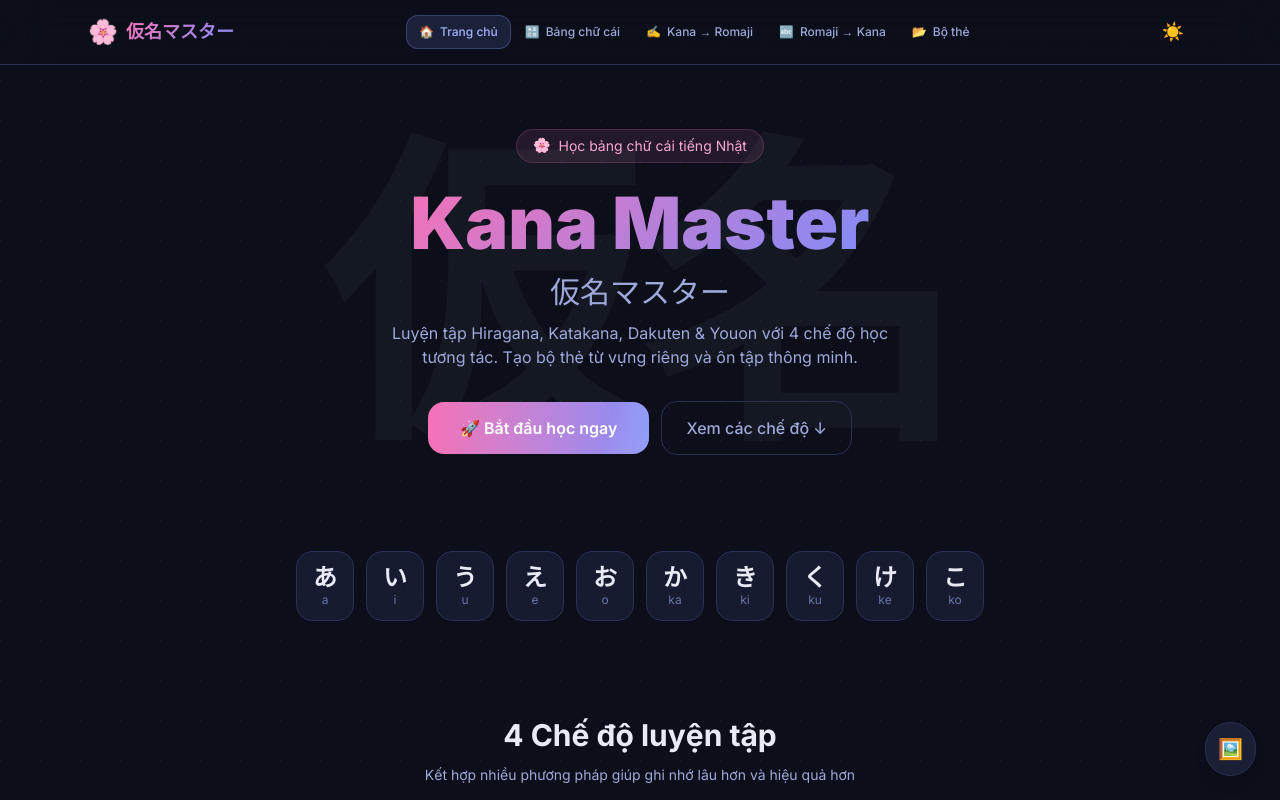
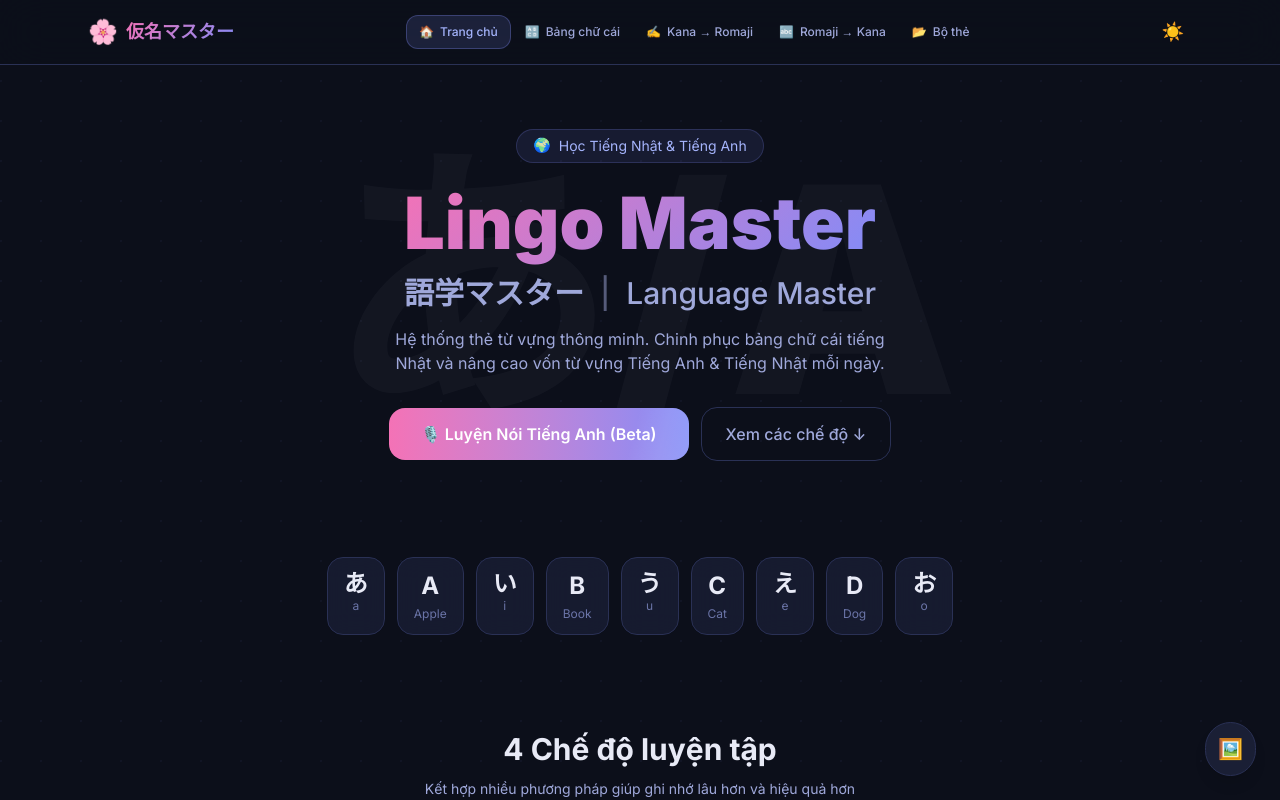
Before and after one commit to nguyencongtrung2001/Learn-Japan, a Next.js app: page / in a window 1280 px wide. Shown: the top 800 px of the page. Built offline with nearby package versions, Linux system fonts and the light colour scheme.

Commit message:
feat: implement interactive quiz engine with multi-level progression and random floating-card speaking game

```diff
--- a/app/folders/[id]/quiz/page.tsx
+++ b/app/folders/[id]/quiz/page.tsx
@@ -181,6 +181,8 @@ export default function QuizPage() {
       let options: string[] | undefined;
       let scrambleTiles: string[] | undefined;
 
+      const formatJPOption = (c: any) => c.kanji ? `${c.kanji} (${c.kana})` : (c.kana || "");
+
       if (levelType === "abcd-jp-vn") {
         // JP → VN or EN → VN: show term/kana, pick meaning
         const correct = card.meaning;
@@ -190,17 +192,17 @@ export default function QuizPage() {
         options = shuffleArray([correct, ...wrongs]);
       } else if (levelType === "abcd-vn-jp") {
         // VN → JP: show meaning, pick kana/kanji
-        const correct = card.term || card.kanji || card.kana || "";
+        const correct = card.term || formatJPOption(card);
         const wrongs = shuffleArray(allCardsList.filter((c) => c.id !== card.id))
           .slice(0, 3)
-          .map((c) => c.term || c.kanji || c.kana || "");
+          .map((c) => c.term || formatJPOption(c));
         options = shuffleArray([correct, ...wrongs]);
       } else if (levelType === "audio-select") {
         // Audio → select correct word
-        const correct = card.term || card.kanji || card.kana || "";
+        const correct = card.term || formatJPOption(card);
         const wrongs = shuffleArray(allCardsList.filter((c) => c.id !== card.id))
           .slice(0, 3)
-          .map((c) => c.term || c.kanji || c.kana || "");
+          .map((c) => c.term || formatJPOption(c));
         options = shuffleArray([correct, ...wrongs]);
       } else if (levelType === "scramble") {
         // Scramble kana characters
@@ -416,7 +418,8 @@ export default function QuizPage() {
     if (currentItem.levelType === "abcd-jp-vn") {
       correct = card.meaning;
     } else if (currentItem.levelType === "abcd-vn-jp" || currentItem.levelType === "audio-select") {
-      correct = card.term || card.kanji || card.kana || "";
+      const formatJPOption = (c: any) => c.kanji ? `${c.kanji} (${c.kana})` : (c.kana || "");
+      correct = card.term || formatJPOption(card);
     } else return;
 
     if (option === correct) {
@@ -671,11 +674,12 @@ export default function QuizPage() {
   const levelType = currentItem.levelType;
 
   // Correct answer for showing when wrong
+  const formatJPOptionRender = (c: any) => c.kanji ? `${c.kanji} (${c.kana})` : (c.kana || "");
   const correctDisplay =
     levelType === "abcd-jp-vn"
       ? card.meaning
       : levelType === "abcd-vn-jp" || levelType === "audio-select"
-      ? card.kanji || card.kana
+      ? card.term || formatJPOptionRender(card)
       : card.kana;
 
   // Progress bar for learn mode
--- a/app/globals.css
+++ b/app/globals.css
@@ -659,3 +659,38 @@ body::before {
   cursor: not-allowed;
   opacity: 0.4;
 }
+
+/* ============================================================
+   SPEAKING GAME ANIMATIONS
+   ============================================================ */
+@keyframes floatRandom {
+  0% { transform: translate(0, 0) rotate(0deg); }
+  25% { transform: translate(20px, -20px) rotate(5deg); }
+  50% { transform: translate(-15px, -40px) rotate(-3deg); }
+  75% { transform: translate(-30px, 10px) rotate(2deg); }
+  100% { transform: translate(0, 0) rotate(0deg); }
+}
+
+.animate-float-random {
+  animation: floatRandom 15s ease-in-out infinite;
+}
+
+@keyframes micPulse {
+  0% { transform: scale(1); box-shadow: 0 0 0 0 rgba(129, 140, 248, 0.4); }
+  70% { transform: scale(1.05); box-shadow: 0 0 0 15px rgba(129, 140, 248, 0); }
+  100% { transform: scale(1); box-shadow: 0 0 0 0 rgba(129, 140, 248, 0); }
+}
+
+.animate-mic-pulse {
+  animation: micPulse 2s infinite;
+}
+
+@keyframes popOut {
+  0% { transform: scale(1); opacity: 1; }
+  50% { transform: scale(1.2); opacity: 1; }
+  100% { transform: scale(0); opacity: 0; }
+}
+
+.animate-pop-out {
+  animation: popOut 0.5s cubic-bezier(0.175, 0.885, 0.32, 1.275) forwards;
+}
--- a/app/page.tsx
+++ b/app/page.tsx
@@ -6,7 +6,7 @@ const modes = [
     icon: "🔠",
     title: "Bảng chữ cái",
     titleJp: "五十音図",
-    description: "Tra cứu và làm quen với toàn bộ bảng chữ cái Hiragana, Katakana, Dakuten và Youon.",
+    description: "Tra cứu và làm quen với toàn bộ bảng chữ cái tiếng Nhật (Hiragana, Katakana).",
     gradient: "from-pink-500/20 to-purple-500/20",
     borderColor: "border-pink-500/30",
     hoverShadow: "hover:shadow-pink-500/10",
@@ -16,7 +16,7 @@ const modes = [
     icon: "✍️",
     title: "Kana → Romaji",
     titleJp: "仮名 → ローマ字",
-    description: "Xem ký tự tiếng Nhật và nhập cách đọc bằng Romaji. Kiểm tra ngay lập tức.",
+    description: "Xem ký tự tiếng Nhật và nhập cách đọc bằng Romaji. Kiểm tra phản xạ tức thì.",
     gradient: "from-blue-500/20 to-cyan-500/20",
     borderColor: "border-blue-500/30",
     hoverShadow: "hover:shadow-blue-500/10",
@@ -34,26 +34,25 @@ const modes = [
   {
     href: "/folders",
     icon: "📂",
-    title: "Bộ thẻ của tôi",
-    titleJp: "マイデッキ",
-    description: "Tạo thư mục và thẻ từ vựng riêng. Ôn tập với Quiz ABCD, SRS và âm thanh.",
+    title: "Bộ thẻ từ vựng",
+    titleJp: "単語 / Vocabulary",
+    description: "Tạo thư mục học Tiếng Nhật & Tiếng Anh. Ôn tập qua 7 chế độ tương tác thông minh.",
     gradient: "from-amber-500/20 to-orange-500/20",
     borderColor: "border-amber-500/30",
     hoverShadow: "hover:shadow-amber-500/10",
   },
 ];
 
-const kanaPreview = [
-  { char: "あ", romaji: "a" },
-  { char: "い", romaji: "i" },
-  { char: "う", romaji: "u" },
-  { char: "え", romaji: "e" },
-  { char: "お", romaji: "o" },
-  { char: "か", romaji: "ka" },
-  { char: "き", romaji: "ki" },
-  { char: "く", romaji: "ku" },
-  { char: "け", romaji: "ke" },
-  { char: "こ", romaji: "ko" },
+const previewItems = [
+  { char: "あ", sub: "a", isKana: true },
+  { char: "A", sub: "Apple", isKana: false },
+  { char: "い", sub: "i", isKana: true },
+  { char: "B", sub: "Book", isKana: false },
+  { char: "う", sub: "u", isKana: true },
+  { char: "C", sub: "Cat", isKana: false },
+  { char: "え", sub: "e", isKana: true },
+  { char: "D", sub: "Dog", isKana: false },
+  { char: "お", sub: "o", isKana: true },
 ];
 
 export default function HomePage() {
@@ -61,53 +60,39 @@ export default function HomePage() {
     <div className="mx-auto max-w-6xl px-4 sm:px-6 py-8 sm:py-16 overflow-hidden">
       {/* Hero Section */}
       <section className="text-center mb-16 sm:mb-24" id="hero-section">
-        {/* Floating Kana background */}
         <div className="relative">
-          <div className="absolute inset-0 -top-8 flex items-center justify-center opacity-[0.04] pointer-events-none select-none overflow-hidden">
-            <span className="text-[12rem] sm:text-[20rem] font-black kana-display leading-none">
-              仮名
+          <div className="absolute inset-0 -top-8 flex items-center justify-center opacity-[0.03] pointer-events-none select-none overflow-hidden">
+            <span className="text-[10rem] sm:text-[18rem] font-black leading-none">
+              <span className="kana-display">あ</span>/A
             </span>
           </div>
 
           <div className="relative z-10">
-            <div className="inline-flex items-center gap-2 px-4 py-1.5 rounded-full bg-sakura/10 border border-sakura/20 text-sakura-light text-sm mb-6 animate-fade-in">
-              <span className="animate-float inline-block">🌸</span>
-              Học bảng chữ cái tiếng Nhật
+            <div className="inline-flex items-center gap-2 px-4 py-1.5 rounded-full bg-indigo/10 border border-indigo/20 text-indigo-light text-sm mb-6 animate-fade-in">
+              <span className="animate-float inline-block">🌍</span>
+              Học Tiếng Nhật & Tiếng Anh
             </div>
 
             <h1 className="text-4xl sm:text-6xl lg:text-7xl font-black mb-4 animate-fade-in-up">
-              <span className="gradient-text">Kana Master</span>
+              <span className="gradient-text">Lingo Master</span>
             </h1>
 
-            <p className="kana-display text-2xl sm:text-3xl text-foreground-muted mb-4 animate-fade-in-up" style={{ animationDelay: "0.1s" }}>
-              仮名マスター
+            <p className="text-2xl sm:text-3xl text-foreground-muted mb-4 animate-fade-in-up font-medium" style={{ animationDelay: "0.1s" }}>
+              <span className="kana-display font-bold">語学マスター</span> <span className="opacity-50 mx-2">|</span> Language Master
             </p>
 
             <p
               className="text-foreground-muted max-w-lg mx-auto text-sm sm:text-base mb-8 animate-fade-in-up opacity-0"
               style={{ animationDelay: "0.2s" }}
             >
-              Luyện tập Hiragana, Katakana, Dakuten & Youon với 4 chế độ học
-              tương tác. Tạo bộ thẻ từ vựng riêng và ôn tập thông minh.
+              Hệ thống thẻ từ vựng thông minh. Chinh phục bảng chữ cái tiếng Nhật và nâng cao vốn từ vựng Tiếng Anh & Tiếng Nhật mỗi ngày.
             </p>
 
-            <div
-              className="flex flex-col sm:flex-row gap-3 justify-center items-center animate-fade-in-up opacity-0"
-              style={{ animationDelay: "0.3s" }}
-            >
-              <Link
-                href="/alphabet"
-                className="btn-shine px-8 py-3.5 rounded-2xl bg-gradient-to-r from-sakura to-indigo text-white font-semibold
-                           hover:shadow-xl hover:shadow-sakura/20 hover:scale-105 transition-all duration-300"
-                id="hero-start-btn"
-              >
-                🚀 Bắt đầu học ngay
+            <div className="flex flex-col sm:flex-row gap-3 justify-center items-center">
+              <Link href="/speaking-game" className="btn-shine px-8 py-3.5 rounded-2xl bg-gradient-to-r from-sakura to-indigo text-white font-semibold hover:shadow-xl hover:scale-105 transition-all duration-300">
+                🎙️ Luyện Nói Tiếng Anh (Beta)
               </Link>
-              <a
-                href="#modes-section"
-                className="px-6 py-3.5 rounded-2xl border border-border text-foreground-muted font-medium
-                           hover:bg-surface-hover hover:text-foreground transition-all duration-200"
-              >
+              <a href="#modes-section" className="px-6 py-3.5 rounded-2xl border border-border text-foreground-muted font-medium hover:bg-surface-hover hover:text-foreground transition-all duration-200">
                 Xem các chế độ ↓
               </a>
             </div>
@@ -115,19 +100,19 @@ export default function HomePage() {
         </div>
       </section>
 
-      {/* Kana Preview Strip */}
-      <section className="mb-16 sm:mb-24 overflow-hidden" id="kana-preview">
+      {/* Language Preview Strip */}
+      <section className="mb-16 sm:mb-24 overflow-hidden" id="language-preview">
         <div className="flex gap-3 justify-center flex-wrap">
-          {kanaPreview.map((k, i) => (
+          {previewItems.map((item, i) => (
             <div
-              key={k.char}
-              className="glass-card px-4 py-3 flex flex-col items-center gap-1 opacity-0 animate-fade-in hover:!border-sakura/40"
+              key={i}
+              className="glass-card px-4 py-3 flex flex-col items-center gap-1 opacity-0 animate-fade-in hover:!border-indigo/40"
               style={{ animationDelay: `${0.4 + i * 0.06}s` }}
             >
-              <span className="kana-display text-2xl font-bold text-foreground">
-                {k.char}
+              <span className={`text-2xl font-bold text-foreground ${item.isKana ? "kana-display" : ""}`}>
+                {item.char}
               </span>
-              <span className="text-xs text-foreground-dim">{k.romaji}</span>
+              <span className="text-xs text-foreground-dim">{item.sub}</span>
             </div>
           ))}
         </div>
@@ -190,8 +175,8 @@ export default function HomePage() {
               { icon: "💾", text: "Tự động lưu tiến độ học vào trình duyệt" },
               { icon: "📊", text: "Theo dõi số câu đúng, sai và tỷ lệ chính xác" },
               { icon: "📱", text: "Giao diện đẹp trên cả máy tính và điện thoại" },
-              { icon: "🔠", text: "Hỗ trợ đầy đủ: Hiragana, Katakana, Dakuten, Youon" },
-              { icon: "⚡", text: "Nhanh, nhẹ — không cần cơ sở dữ liệu" },
+              { icon: "🔠", text: "Hỗ trợ học Tiếng Nhật (Kana, Kanji) & Tiếng Anh (IPA)" },
+              { icon: "⚡", text: "7 chế độ ôn tập: Trắc nghiệm, Gõ, Vẽ chữ, Viết câu" },
             ].map((feature, i) => (
               <div
                 key={i}
```
Also changed, not shown: app/speaking-game/page.tsx (added, +116 -0 lines).
